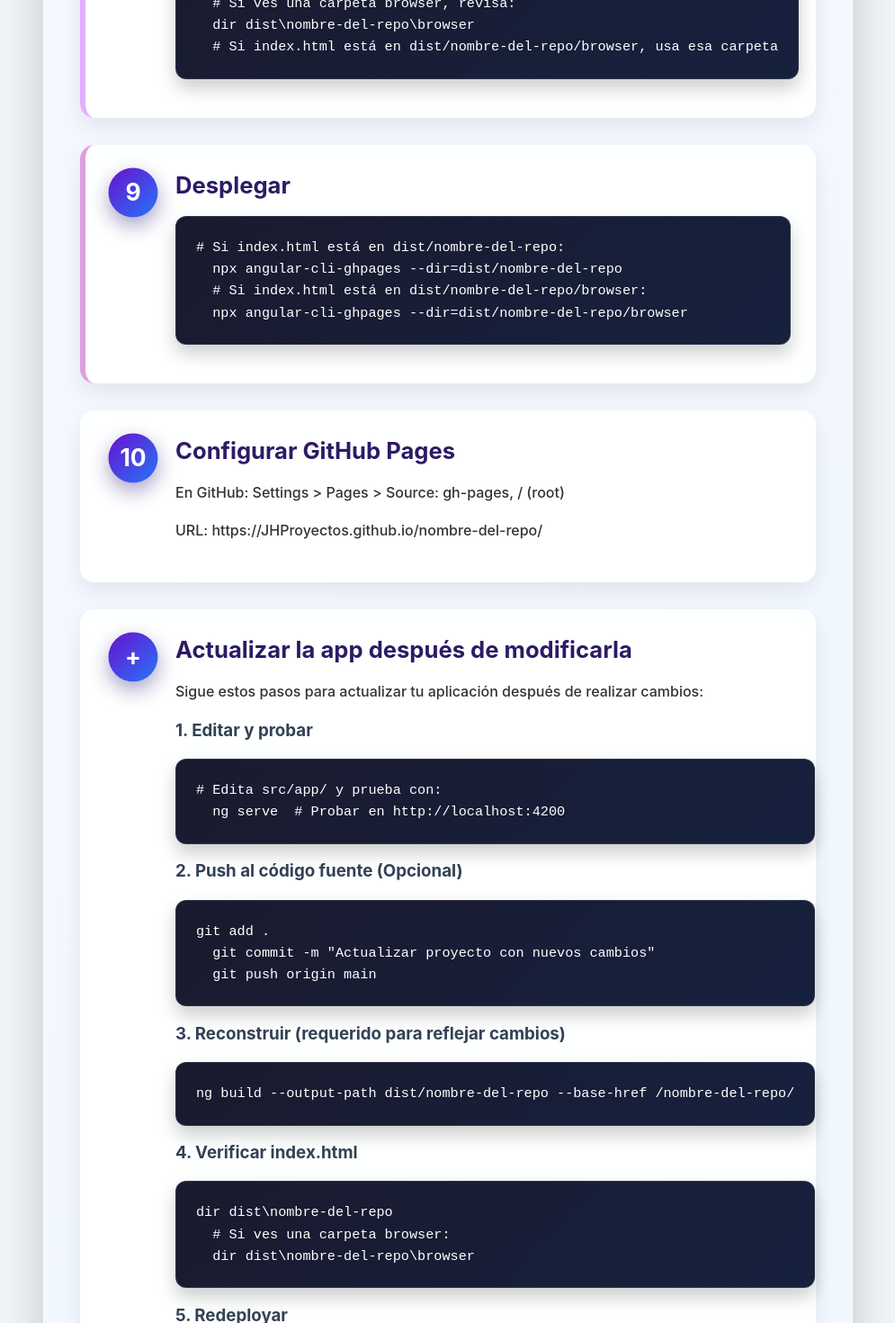
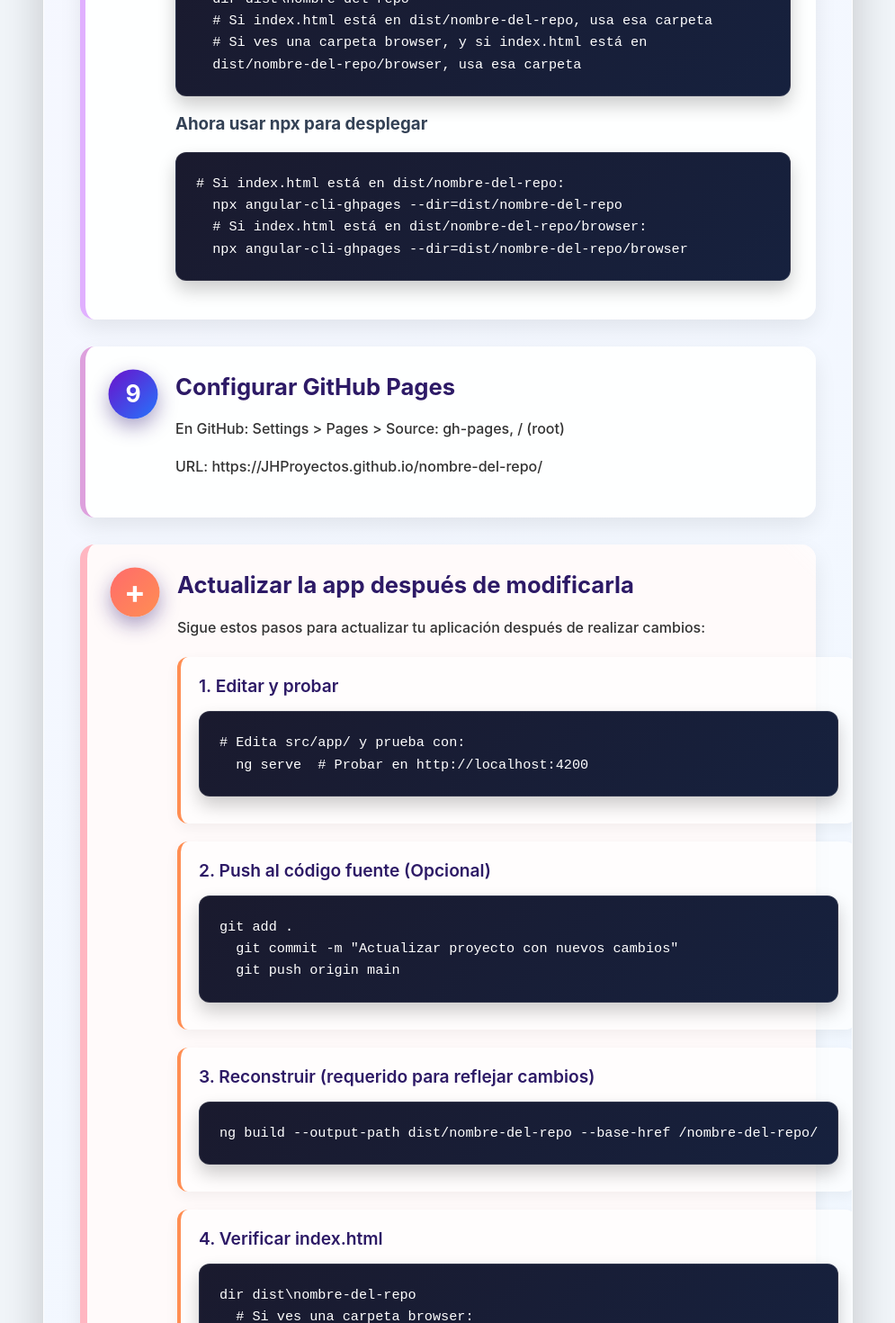
Before and after one commit to JHProyectos/angular_app_2, an Angular app: page / in a window 1280 px wide. Shown: the part 2180-3650 px from the top of the page at 90% size, without its empty margins (142-1137 px from the left). Built offline with nearby package versions, Linux system fonts and the light colour scheme.

Commit message:
Uní el paso 8 y 9

```diff
--- a/src/app/app.component.css
+++ b/src/app/app.component.css
@@ -169,6 +169,15 @@
     animation-delay: 0.9s;
     border-left-color: #dda0dd;
   }
+  .step:nth-child(10) {
+    animation-delay: 1s;
+    border-left-color: #ffb6c1;
+  }
+  .step:nth-child(11) {
+    animation-delay: 1.1s;
+    border-left-color: #ffd1dc;
+    border-width: 8px;
+  }
 
   .step:hover {
     transform: translateY(-8px) scale(1.03);
@@ -207,6 +216,11 @@
   .step:hover .step-number {
     transform: scale(1.2) rotate(10deg);
     box-shadow: 0 12px 25px rgba(42, 17, 113, 0.5);
+  }
+
+  .update-section .step-number {
+    background: linear-gradient(135deg, #ff6b6b 0%, #ff8e53 100%);
+    font-size: 2rem;
   }
 
   .step-content {
@@ -276,28 +290,6 @@
     }
   }
 
-  @media (max-width: 768px) {
-    .landing-page {
-      padding: 25px;
-    }
-
-    .step {
-      flex-direction: column;
-    }
-
-    .step-number {
-      margin-bottom: 15px;
-    }
-
-    h1 {
-      font-size: 2.3rem;
-    }
-
-    .step h2 {
-      font-size: 1.4rem;
-    }
-  }
-
   /* Añadir un efecto de destello en los bordes al hacer hover */
   .landing-page:hover {
     box-shadow: 0 25px 60px rgba(0, 0, 0, 0.25);
@@ -323,3 +315,68 @@
   .step:hover .step-number {
     animation: none;
   }
+
+  /* Estilos para la sección de actualización */
+  .update-section {
+    background-color: rgba(255, 250, 250, 0.95);
+    border-left-width: 8px;
+  }
+
+  .update-steps {
+    display: flex;
+    flex-direction: column;
+    gap: 20px;
+    margin-top: 20px;
+  }
+
+  .update-step {
+    background-color: rgba(255, 255, 255, 0.7);
+    border-radius: 12px;
+    padding: 20px;
+    box-shadow: 0 5px 15px rgba(0, 0, 0, 0.05);
+    transition: all 0.3s ease;
+    border-left: 4px solid #ff8e53;
+  }
+
+  .update-step:hover {
+    transform: translateX(5px);
+    box-shadow: 0 8px 20px rgba(0, 0, 0, 0.1);
+  }
+
+  .update-step h3 {
+    color: #2d1a66;
+    font-size: 1.2rem;
+    margin-top: 0;
+    margin-bottom: 15px;
+    font-weight: 600;
+  }
+
+  .update-step pre {
+    margin: 10px 0;
+  }
+
+  @media (max-width: 768px) {
+    .landing-page {
+      padding: 25px;
+    }
+
+    .step {
+      flex-direction: column;
+    }
+
+    .step-number {
+      margin-bottom: 15px;
+    }
+
+    h1 {
+      font-size: 2.3rem;
+    }
+
+    .step h2 {
+      font-size: 1.4rem;
+    }
+
+    .update-step {
+      padding: 15px;
+    }
+  }
--- a/src/app/app.component.html
+++ b/src/app/app.component.html
@@ -71,20 +71,14 @@
       <div class="step">
         <div class="step-number">8</div>
         <div class="step-content">
-          <h2>Verificar ubicación de index.html</h2>
+          <h2>Desplegar</h2>
+          <h3>Primero verificar ubicación de index.html</h3>
           <pre><code># Revisa la carpeta generada:
   dir dist\nombre-del-repo
   # Si index.html está en dist/nombre-del-repo, usa esa carpeta
-  # Si ves una carpeta browser, revisa:
-  dir dist\nombre-del-repo\browser
-  # Si index.html está en dist/nombre-del-repo/browser, usa esa carpeta</code></pre>
-        </div>
-      </div>
-
-      <div class="step">
-        <div class="step-number">9</div>
-        <div class="step-content">
-          <h2>Desplegar</h2>
+  # Si ves una carpeta browser, y si index.html está en
+  dist/nombre-del-repo/browser, usa esa carpeta</code></pre>
+            <h3>Ahora usar npx para desplegar</h3>
           <pre><code># Si index.html está en dist/nombre-del-repo:
   npx angular-cli-ghpages --dir=dist/nombre-del-repo
   # Si index.html está en dist/nombre-del-repo/browser:
@@ -93,7 +87,7 @@
       </div>
 
       <div class="step">
-        <div class="step-number">10</div>
+        <div class="step-number">9</div>
         <div class="step-content">
           <h2>Configurar GitHub Pages</h2>
           <p>En GitHub: Settings > Pages > Source: gh-pages, / (root)</p>
@@ -134,7 +128,7 @@
             </div>
 
             <div class="update-step">
-              <h3>5. Redeployar</h3>
+              <h3>5. Redeployar con npx</h3>
               <pre><code># Si index.html está en dist/nombre-del-repo:
   npx angular-cli-ghpages --dir=dist/nombre-del-repo
   # Si index.html está en dist/nombre-del-repo/browser:
```
